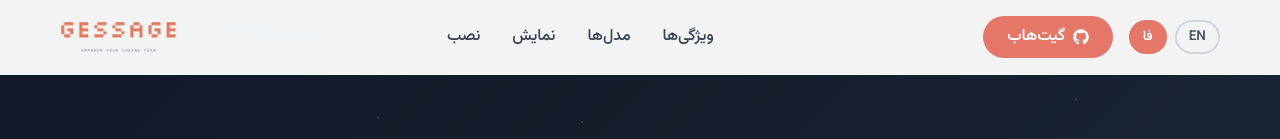
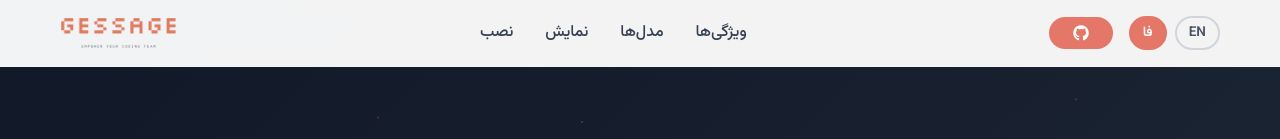
Before and after one commit to ispooya/about-gessage, a plain HTML site: page fa/index.html in a window 1280 px wide. Shown: the top 139 px of the page. Drawn offline with Linux system fonts and the light colour scheme; files whose address does not match are found by name.

Commit message:
fix: remove redundant text from GitHub button in index.html and fa/index

```diff
--- a/fa/index.html
+++ b/fa/index.html
@@ -678,7 +678,6 @@
                     </div>
                     <a href="https://github.com/ispooya/gessage-cli" class="github-btn">
                         <i class="fa-brands fa-github"></i>
-                        گیت‌هاب
                     </a>
                 </div>
                 <ul class="nav-links">
```
Also changed, not shown: index.html (+0 -1 lines).
